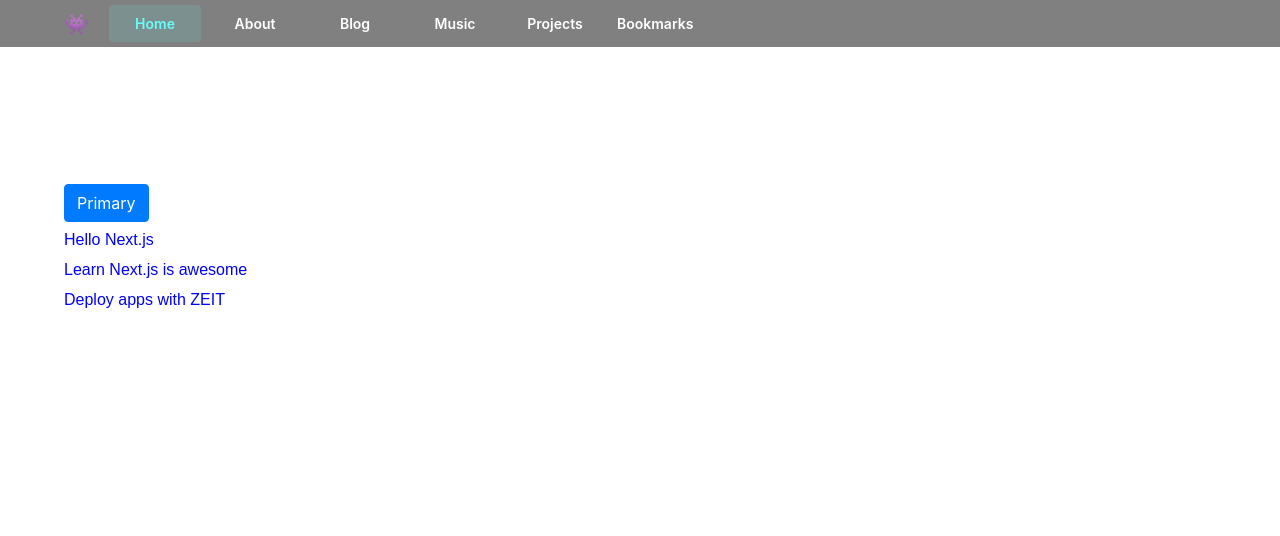
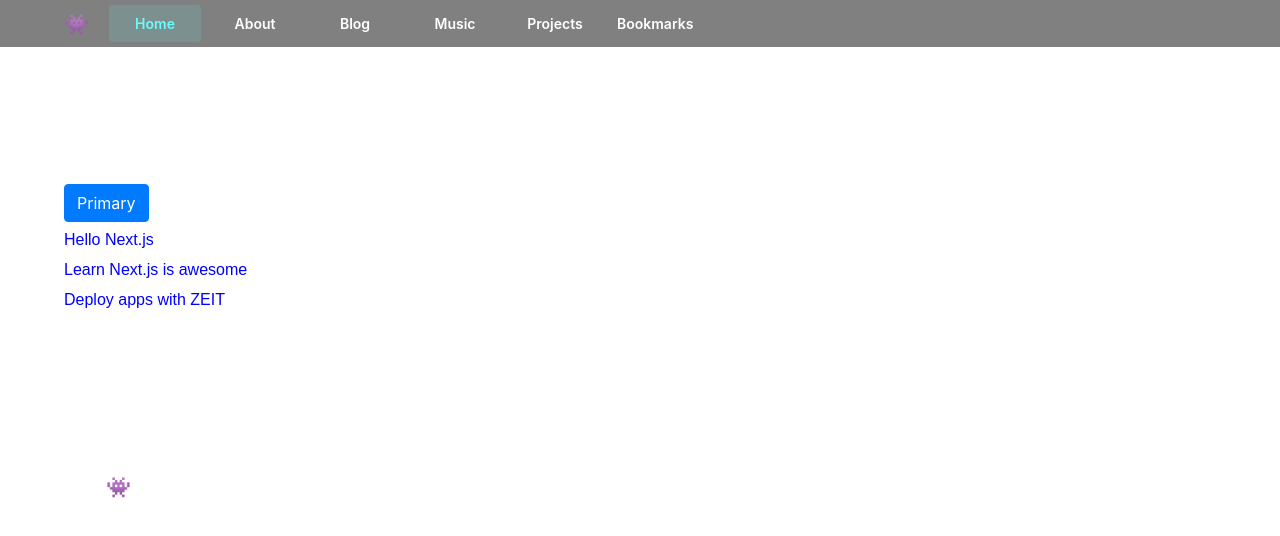
Before and after one commit to ataricoder/www, a Next.js app: page / in a window 1280 px wide. Shown: the top 536 px of the page. Built offline with nearby package versions, Linux system fonts and the light colour scheme.

Commit message:
logo in footer

```diff
--- a/components/footer/footer.js
+++ b/components/footer/footer.js
@@ -4,6 +4,7 @@ import Head from "next/head";
 import Button from "react-bootstrap/Button";
 import { GitHub, Twitter, Dribbble } from "react-feather";
 import Nav from "react-bootstrap/Nav";
+import Navbar from "react-bootstrap/Navbar";
 
 const Footer = () => (
 	<div>
@@ -18,7 +19,9 @@ const Footer = () => (
 		<div className={styles.separator}></div>
 		<div className={styles.content}>
 			<div className={styles.left}>
-				<div>2020 @ataricoder</div>
+				<Navbar.Brand href="/" className={styles.brand}>
+					👾 <div className={styles.brand_label}>ataricoder 2020</div>
+				</Navbar.Brand>
 				<a href="https://www.github.com/ataricoder" title="GitHub">
 					<GitHub
 						size={20}
--- a/components/footer/footer.module.css
+++ b/components/footer/footer.module.css
@@ -38,3 +38,17 @@
 	color: #ffffff !important;
 	font-weight: 600;
 }
+
+.brand {
+	color: #ffffff !important;
+	font-weight: 600;
+	display: grid;
+	grid-template-columns: auto auto;
+	justify-items: center;
+	align-items: center;
+	column-gap: 5px;
+}
+
+.brand_label {
+	font-size: 14px;
+}
```
